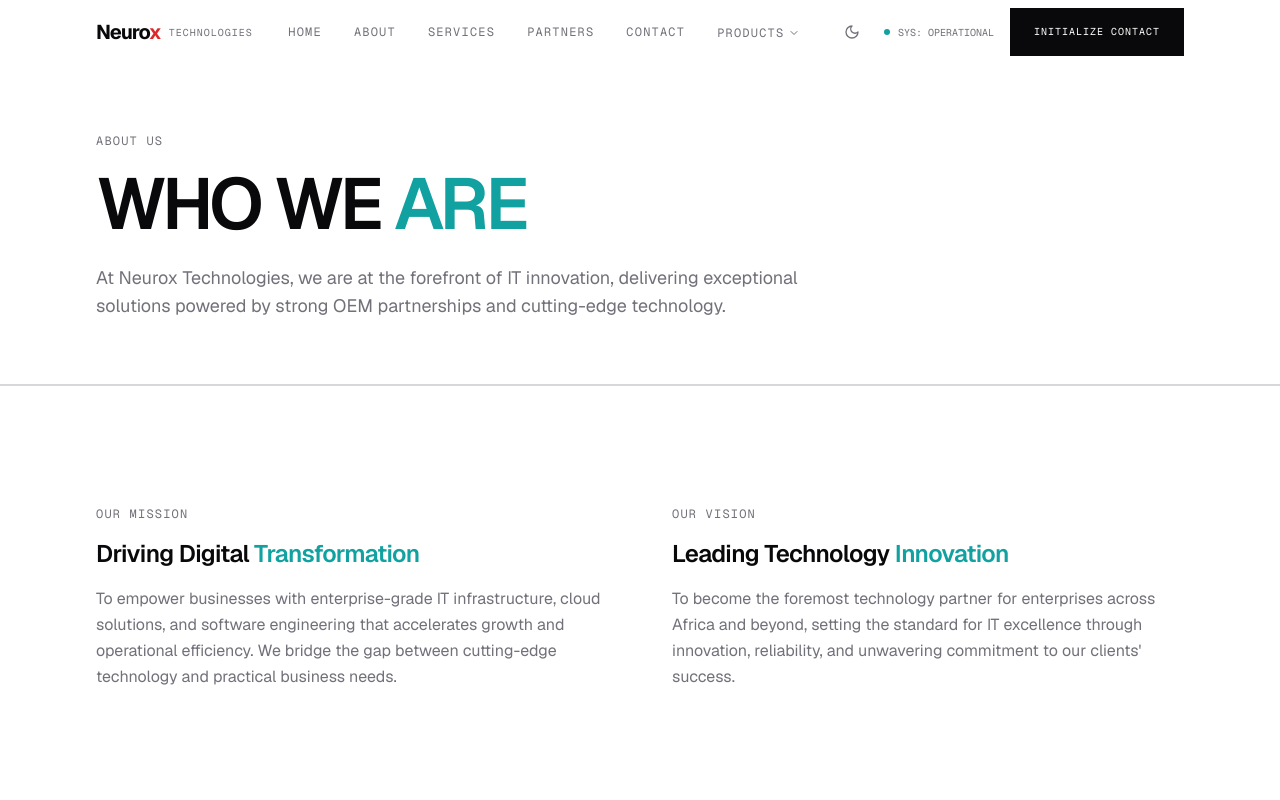
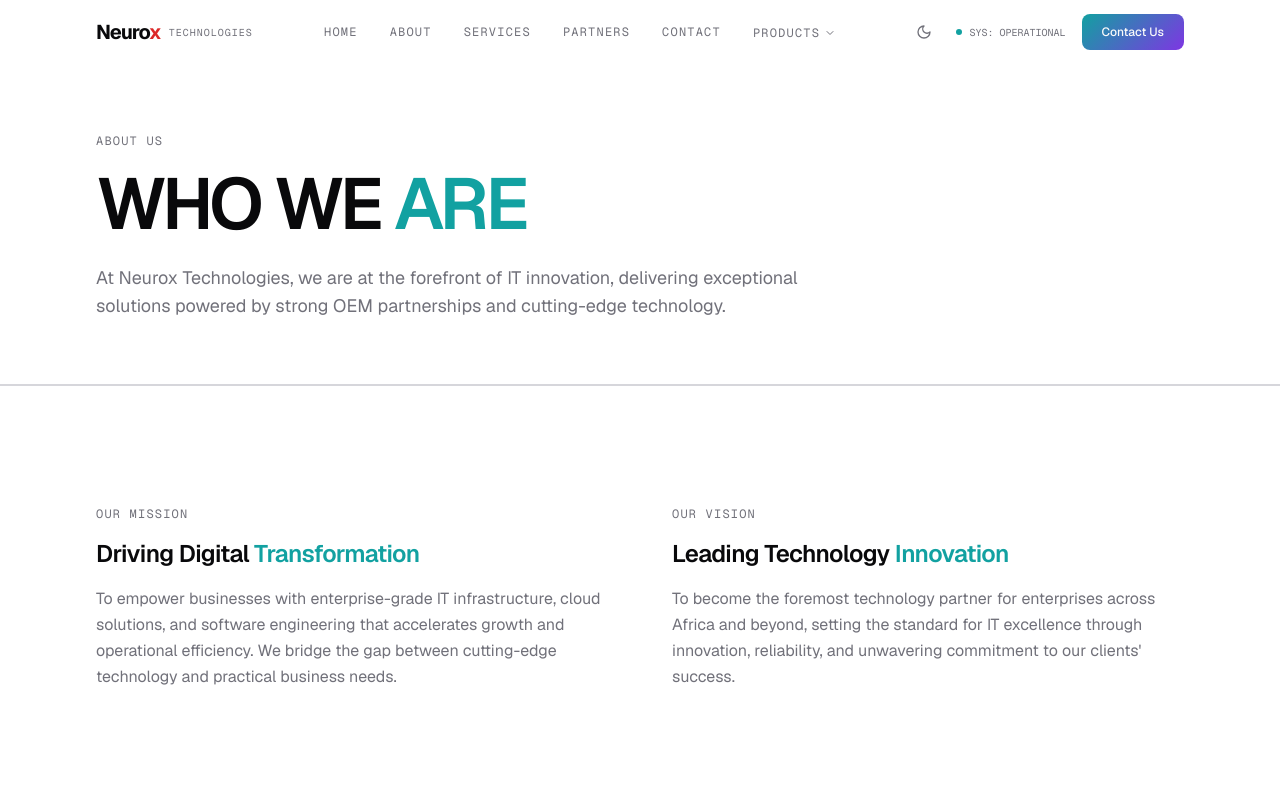
Before and after one commit to Neurox-Technologies-Limited/website-frontend-ui, a React (Vite) app: page /about in a window 1280 px wide. Shown: the top 800 px of the page. Built offline with nearby package versions, Linux system fonts and the light colour scheme; the HTML template or start-up script is replaced by a standard one.

Commit message:
feat(navbar): baseline backdrop-blur and gradient Contact Us CTA

```diff
--- a/src/components/Navbar.tsx
+++ b/src/components/Navbar.tsx
@@ -59,8 +59,8 @@ const Navbar = () => {
 
   return (
     <nav
-      className={`fixed top-0 left-0 right-0 z-50 transition-colors duration-300 ${
-        scrolled ? "bg-background/95 backdrop-blur-sm border-b border-border" : ""
+      className={`fixed top-0 left-0 right-0 z-50 transition-all duration-300 backdrop-blur-md ${
+        scrolled ? "bg-background/95 border-b border-border" : "bg-background/40"
       }`}
     >
       <div className="container-custom flex items-center justify-between h-16">
@@ -145,8 +145,11 @@ const Navbar = () => {
               SYS: OPERATIONAL
             </span>
           </div>
-          <Link to="/contact" className="cta-button text-[10px]">
-            INITIALIZE CONTACT
+          <Link
+            to="/contact"
+            className="gradient-cta h-9 px-5 rounded-md font-sans text-xs font-medium inline-flex items-center justify-center transition-transform active:scale-[0.98]"
+          >
+            Contact Us
           </Link>
         </div>
 
@@ -224,8 +227,12 @@ const Navbar = () => {
                 )}
               </AnimatePresence>
 
-              <Link to="/contact" onClick={() => setMobileOpen(false)} className="cta-button text-[10px] w-fit mt-2">
-                INITIALIZE CONTACT
+              <Link
+                to="/contact"
+                onClick={() => setMobileOpen(false)}
+                className="gradient-cta h-10 px-5 rounded-md font-sans text-xs font-medium inline-flex items-center justify-center w-fit mt-2 transition-transform active:scale-[0.98]"
+              >
+                Contact Us
               </Link>
             </div>
           </motion.div>
```
